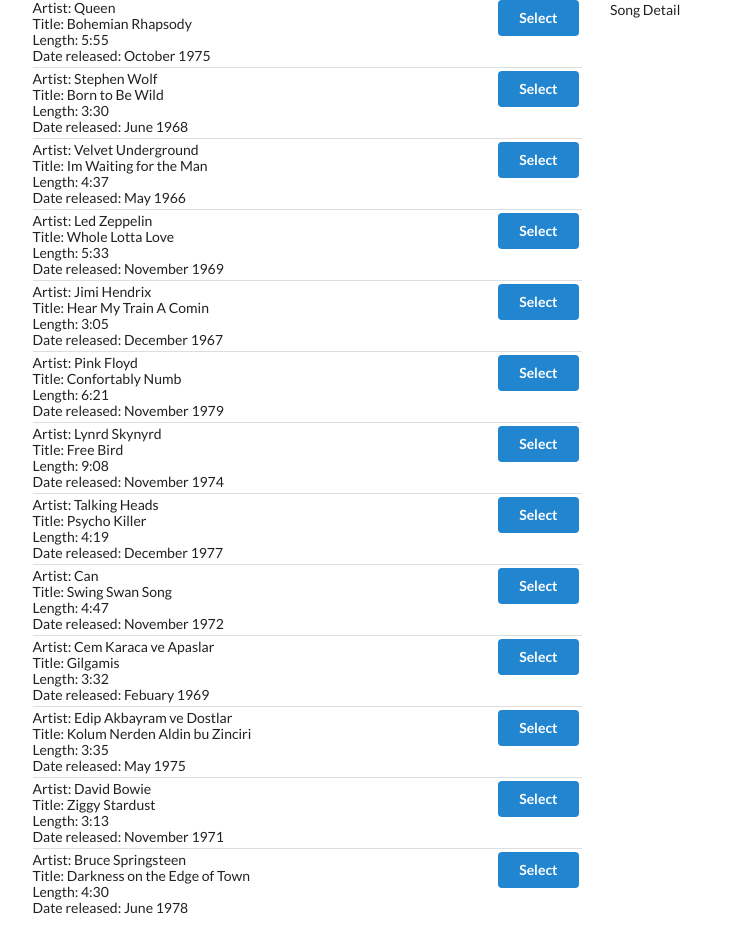
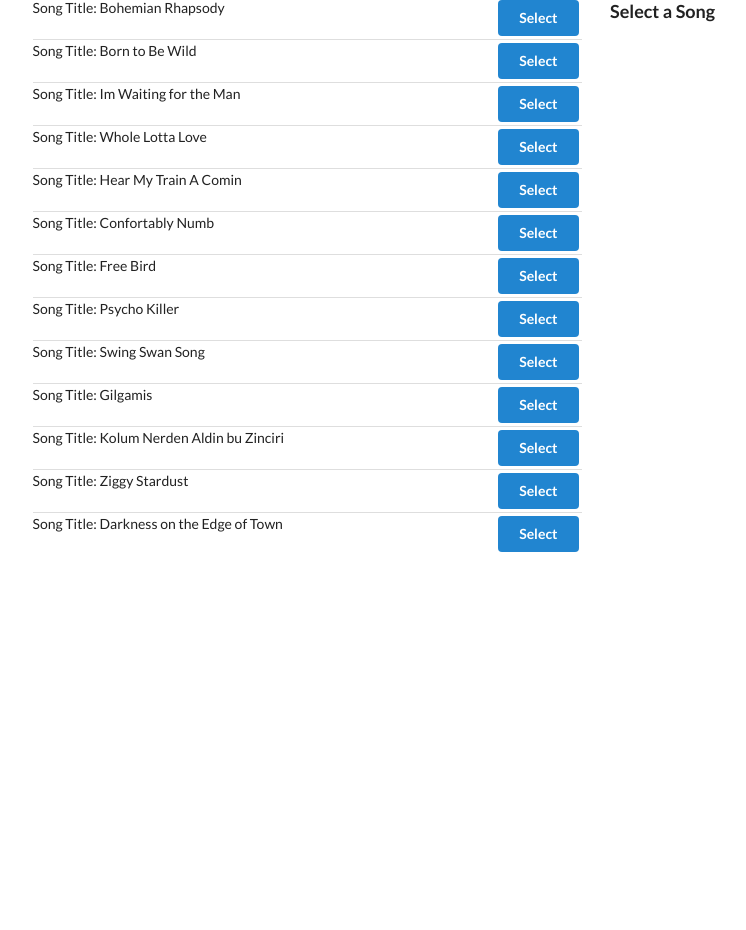
Before and after one commit to Selchuck/songs-detail, a React (Create React App) app: page / in a window 1280 px wide. Shown: the whole page, without its empty margins (44-790 px from the left). After the commit the page ends 800 px from the top, so only its background shows below. Built offline with nearby package versions, Linux system fonts and the light colour scheme.

Commit message:
add styling to SongDetail to imporove details display for the selected song

```diff
--- a/src/components/SongDetail.js
+++ b/src/components/SongDetail.js
@@ -1,12 +1,24 @@
 import React from 'react';
 import { connect } from 'react-redux';
 
-const SongDetail = (props) => {
-  return (
-    <div>
-      Song Detail
-    </div>
-  );
+const SongDetail = ({ songDetail }) => {
+    if (!songDetail) {
+      return <div><h3>Select a Song</h3></div>
+    }
+
+    return (
+      <div>
+        <h3>Details for:</h3>
+        <h4>Title: {songDetail.title}</h4>
+        <p>
+          Artist: {songDetail.artist}
+        <br/>
+          Released year: {songDetail.released}
+        <br/>
+          Length: {songDetail.length}
+        </p>
+      </div>
+    )
 };
 
 const mapStateToProps = (state) => {
--- a/src/components/SongList.js
+++ b/src/components/SongList.js
@@ -16,13 +16,7 @@
             </button>
           </div>
           <div className="content">
-            Artist: {song.artist}
-            <br/>
-            Title: {song.title}
-            <br/>
-            Length: {song.length}
-            <br />
-            Date released: {song.released}
+            Song Title: {song.title}
           </div>
         </div>
       );
```
